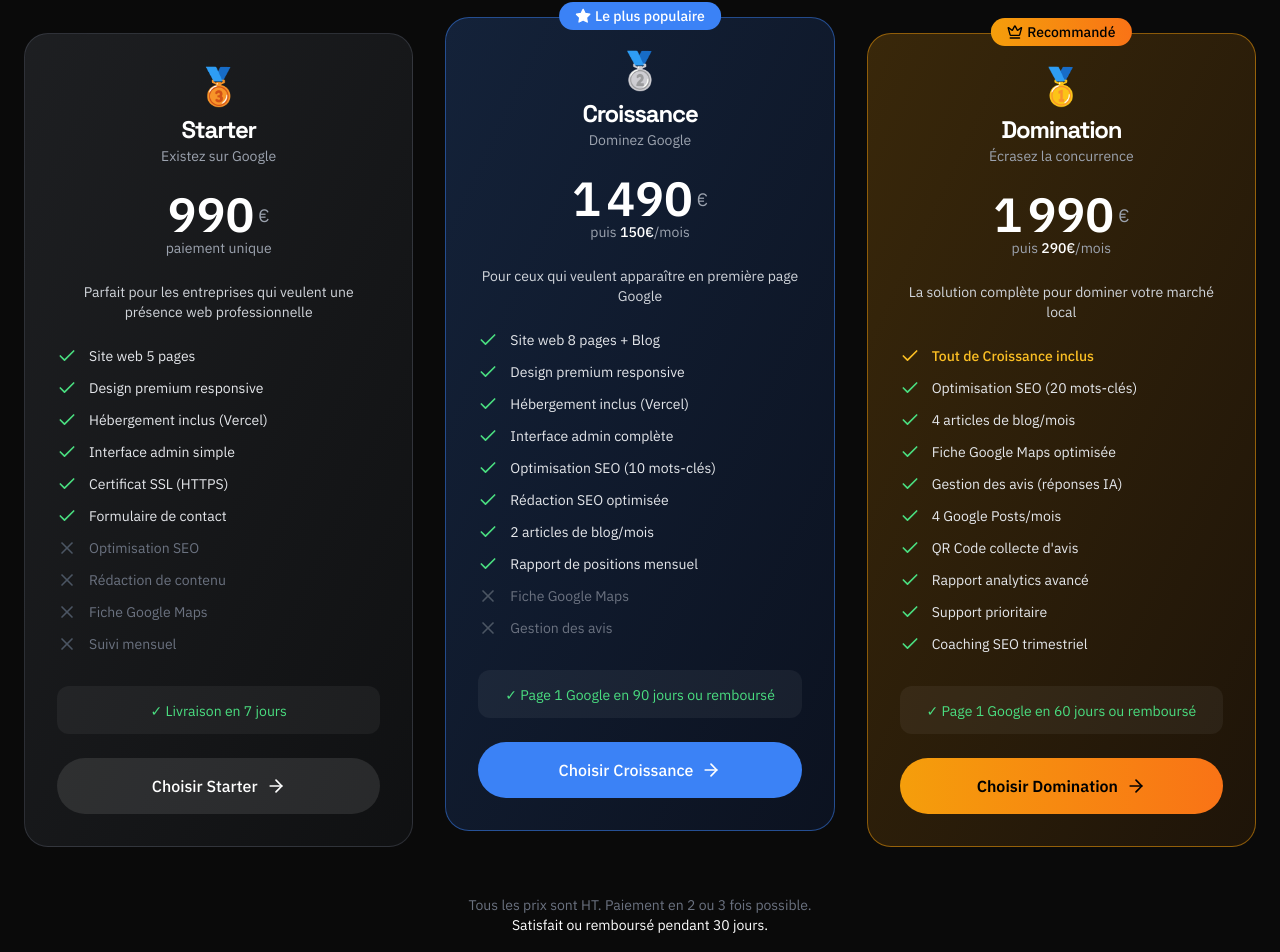
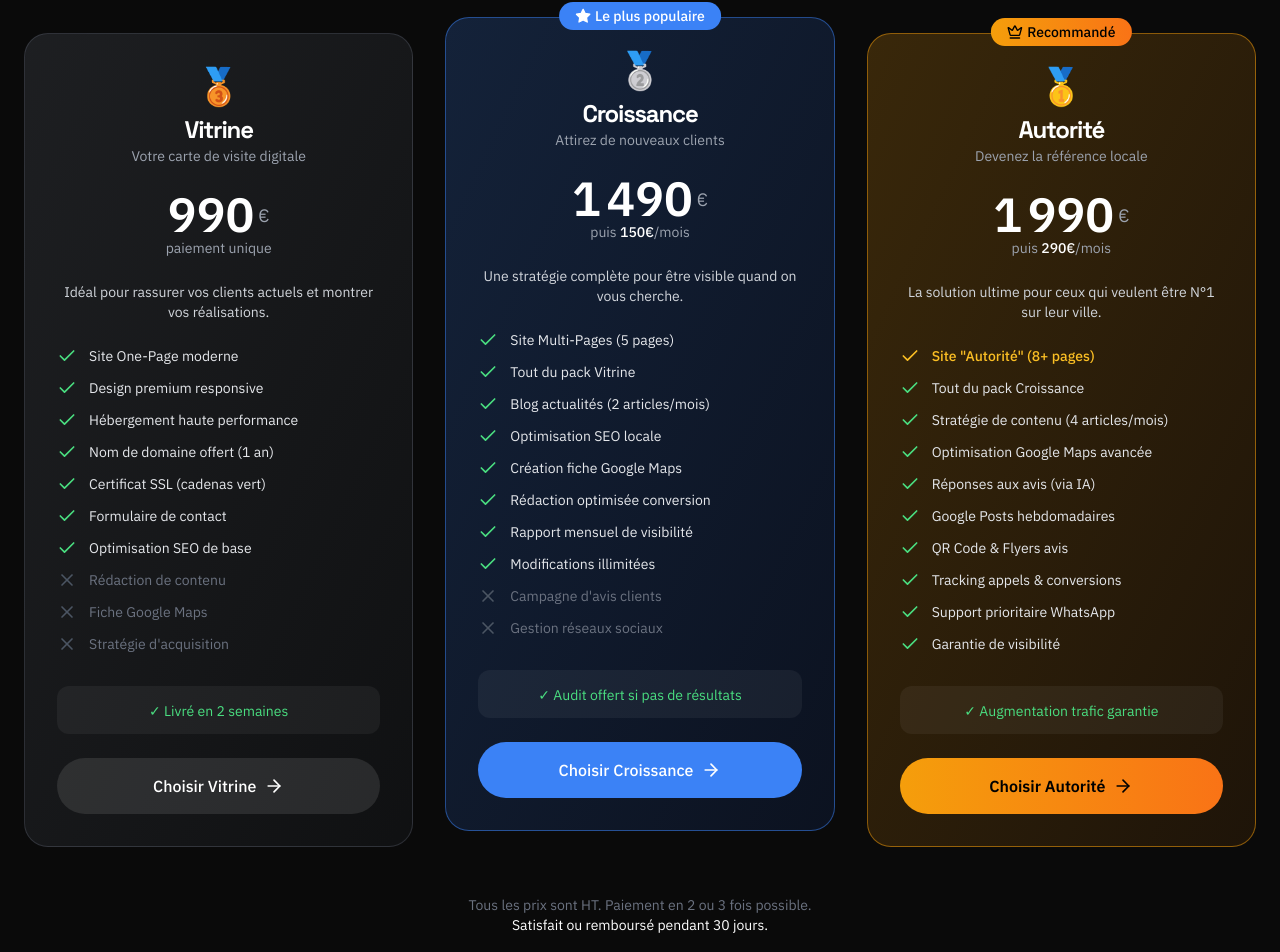
Before and after one commit to indhackk/indhack.Com, a Next.js app: page /diagnostic/1 in a window 1280 px wide. Shown: the part 6636-7588 px from the top of the page. Built offline with nearby package versions, Linux system fonts and the light colour scheme.

Commit message:
feat: update diagnostic offers and coiffeur data

```diff
--- a/app/diagnostic/[metier]/page.tsx
+++ b/app/diagnostic/[metier]/page.tsx
@@ -60,8 +60,8 @@ const metiersData: Record<string, {
   coiffeur: {
     label: 'Salon de Coiffure',
     icon: '💇',
-    searchVolume: 3200,
-    avgTicket: 45,
+    searchVolume: 2800,
+    avgTicket: 55,
     conversionRate: 15,
     heroImage: 'https://images.unsplash.com/photo-1560066984-138dadb4c035?w=1200',
     color: '#EC4899'
--- a/components/diagnostic/OffresSection.tsx
+++ b/components/diagnostic/OffresSection.tsx
@@ -10,27 +10,27 @@ interface OffresSectionProps {
 const offres = [
   {
     id: 'starter',
-    name: 'Starter',
+    name: 'Vitrine',
     icon: '🥉',
-    tagline: 'Existez sur Google',
+    tagline: 'Votre carte de visite digitale',
     price: 990,
     priceMonthly: null,
     popular: false,
-    description: 'Parfait pour les entreprises qui veulent une présence web professionnelle',
+    description: 'Idéal pour rassurer vos clients actuels et montrer vos réalisations.',
     features: [
-      { label: 'Site web 5 pages', included: true },
+      { label: 'Site One-Page moderne', included: true },
       { label: 'Design premium responsive', included: true },
-      { label: 'Hébergement inclus (Vercel)', included: true },
-      { label: 'Interface admin simple', included: true },
-      { label: 'Certificat SSL (HTTPS)', included: true },
+      { label: 'Hébergement haute performance', included: true },
+      { label: 'Nom de domaine offert (1 an)', included: true },
+      { label: 'Certificat SSL (cadenas vert)', included: true },
       { label: 'Formulaire de contact', included: true },
-      { label: 'Optimisation SEO', included: false },
+      { label: 'Optimisation SEO de base', included: true },
       { label: 'Rédaction de contenu', included: false },
       { label: 'Fiche Google Maps', included: false },
-      { label: 'Suivi mensuel', included: false },
+      { label: 'Stratégie d\'acquisition', included: false },
     ],
-    cta: 'Choisir Starter',
-    guarantee: 'Livraison en 7 jours',
+    cta: 'Choisir Vitrine',
+    guarantee: 'Livré en 2 semaines',
     color: 'from-gray-500/20 to-gray-600/10',
     borderColor: 'border-gray-500/30',
     btnColor: 'bg-white/10 hover:bg-white/20 text-white'
@@ -39,53 +39,53 @@ const offres = [
     id: 'croissance',
     name: 'Croissance',
     icon: '🥈',
-    tagline: 'Dominez Google',
+    tagline: 'Attirez de nouveaux clients',
     price: 1490,
     priceMonthly: 150,
     popular: true,
-    description: 'Pour ceux qui veulent apparaître en première page Google',
+    description: 'Une stratégie complète pour être visible quand on vous cherche.',
     features: [
-      { label: 'Site web 8 pages + Blog', included: true },
-      { label: 'Design premium responsive', included: true },
-      { label: 'Hébergement inclus (Vercel)', included: true },
-      { label: 'Interface admin complète', included: true },
-      { label: 'Optimisation SEO (10 mots-clés)', included: true },
-      { label: 'Rédaction SEO optimisée', included: true },
-      { label: '2 articles de blog/mois', included: true },
-      { label: 'Rapport de positions mensuel', included: true },
-      { label: 'Fiche Google Maps', included: false },
-      { label: 'Gestion des avis', included: false },
+      { label: 'Site Multi-Pages (5 pages)', included: true },
+      { label: 'Tout du pack Vitrine', included: true },
+      { label: 'Blog actualités (2 articles/mois)', included: true },
+      { label: 'Optimisation SEO locale', included: true },
+      { label: 'Création fiche Google Maps', included: true },
+      { label: 'Rédaction optimisée conversion', included: true },
+      { label: 'Rapport mensuel de visibilité', included: true },
+      { label: 'Modifications illimitées', included: true },
+      { label: 'Campagne d\'avis clients', included: false },
+      { label: 'Gestion réseaux sociaux', included: false },
     ],
     cta: 'Choisir Croissance',
-    guarantee: 'Page 1 Google en 90 jours ou remboursé',
+    guarantee: 'Audit offert si pas de résultats',
     color: 'from-blue-500/20 to-blue-600/10',
     borderColor: 'border-blue-500/50',
     btnColor: 'bg-blue-500 hover:bg-blue-600 text-white'
   },
   {
     id: 'domination',
-    name: 'Domination',
+    name: 'Autorité',
     icon: '🥇',
-    tagline: 'Écrasez la concurrence',
+    tagline: 'Devenez la référence locale',
     price: 1990,
     priceMonthly: 290,
     popular: false,
     recommended: true,
-    description: 'La solution complète pour dominer votre marché local',
+    description: 'La solution ultime pour ceux qui veulent être N°1 sur leur ville.',
     features: [
-      { label: 'Tout de Croissance inclus', included: true, highlight: true },
-      { label: 'Optimisation SEO (20 mots-clés)', included: true },
-      { label: '4 articles de blog/mois', included: true },
-      { label: 'Fiche Google Maps optimisée', included: true },
-      { label: 'Gestion des avis (réponses IA)', included: true },
-      { label: '4 Google Posts/mois', included: true },
-      { label: 'QR Code collecte d\'avis', included: true },
-      { label: 'Rapport analytics avancé', included: true },
-      { label: 'Support prioritaire', included: true },
-      { label: 'Coaching SEO trimestriel', included: true },
+      { label: 'Site "Autorité" (8+ pages)', included: true, highlight: true },
+      { label: 'Tout du pack Croissance', included: true },
+      { label: 'Stratégie de contenu (4 articles/mois)', included: true },
+      { label: 'Optimisation Google Maps avancée', included: true },
+      { label: 'Réponses aux avis (via IA)', included: true },
+      { label: 'Google Posts hebdomadaires', included: true },
+      { label: 'QR Code & Flyers avis', included: true },
+      { label: 'Tracking appels & conversions', included: true },
+      { label: 'Support prioritaire WhatsApp', included: true },
+      { label: 'Garantie de visibilité', included: true },
     ],
-    cta: 'Choisir Domination',
-    guarantee: 'Page 1 Google en 60 jours ou remboursé',
+    cta: 'Choisir Autorité',
+    guarantee: 'Augmentation trafic garantie',
     color: 'from-amber-500/20 to-amber-600/10',
     borderColor: 'border-amber-500/50',
     btnColor: 'bg-gradient-to-r from-amber-500 to-orange-500 hover:from-amber-600 hover:to-orange-600 text-black font-semibold'
```
Also changed, not shown: 1 other file (tests, documents, lock files or other folders).
